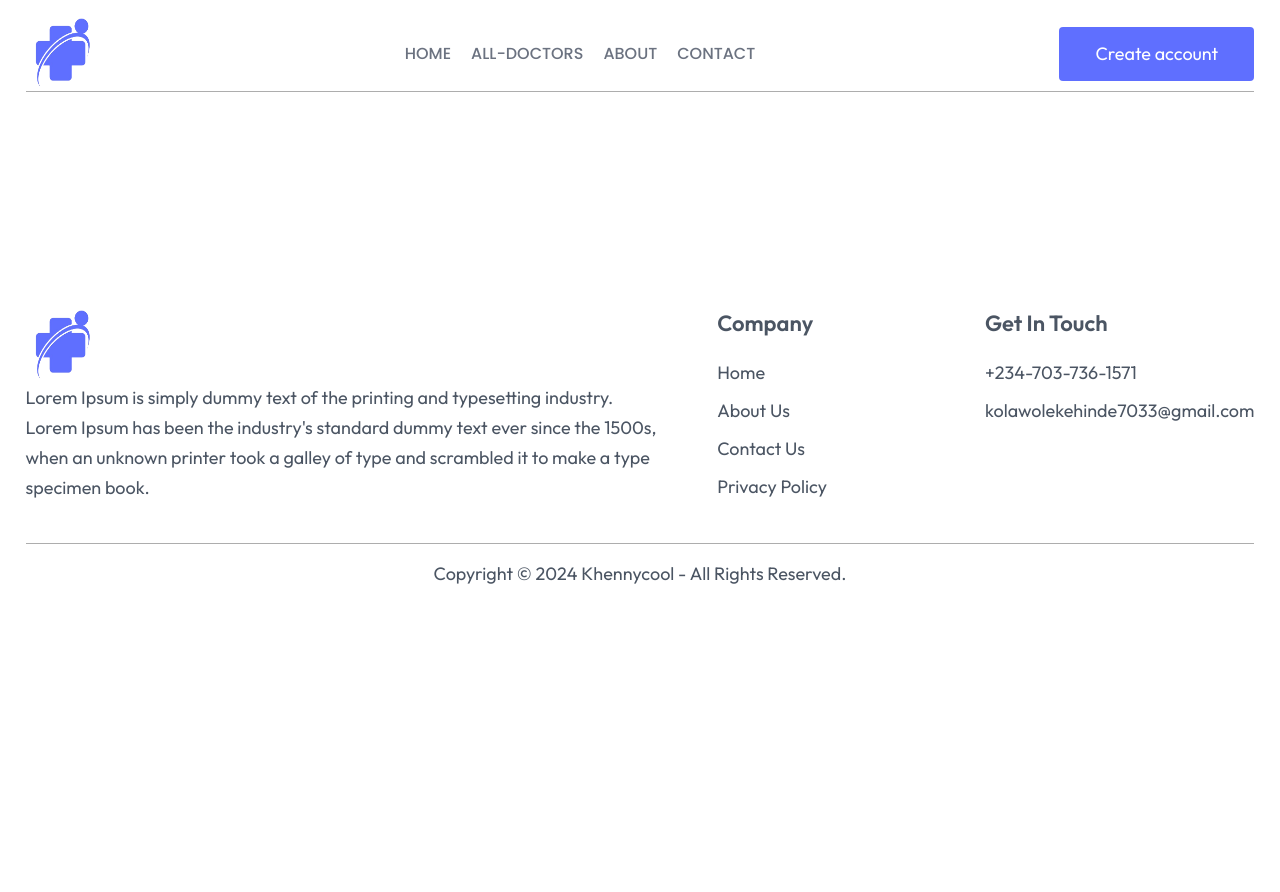
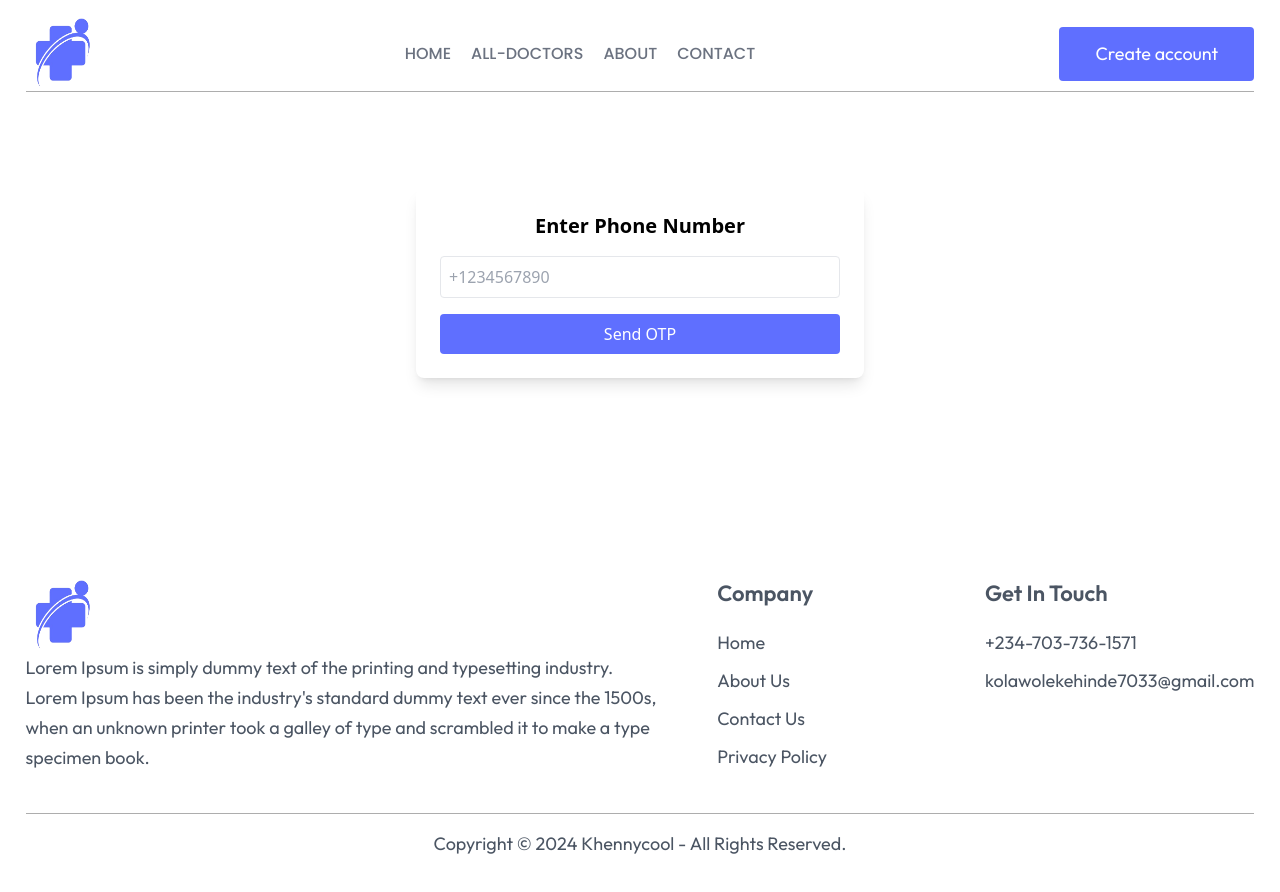
Before and after one commit to Kolawole-kehinde/Doctors-Appointment-App, a React (Vite) app: page /auth/verify-otp in a window 1280 px wide. Shown: the top 892 px of the page. Before the commit the page ends 800 px from the top, so only its background shows below. Built offline with nearby package versions, Linux system fonts and the light colour scheme; no server answers; the database is empty.

Commit message:
OTPVerificationPage completed

```diff
--- a/src/App.jsx
+++ b/src/App.jsx
@@ -13,6 +13,7 @@ import Navbar from "./Components/layout/Navbar";
 import Footer from "./Components/layout/Footer";
 import ProtectedRoute from "./Components/ProtectedRoute/ProtectedRoute";
 import ForgotPasswordPage from "./Pages/auth/ForgotPasswordPage";
+import OTPVerificationPage from "./Pages/auth/OTPVerificationPage";
 
 const App = () => {
   return (
@@ -25,6 +26,7 @@ const App = () => {
       <Route path="login" element={<LoginPage />} />
       <Route path="register" element={<RegisterPage />} />
       <Route path="forgot-password" element={<ForgotPasswordPage />} />
+      <Route path="/auth/verify-otp" element={<OTPVerificationPage />} />
     </Route>
 
     {/* Public Routes */}
--- /dev/null
+++ b/src/Pages/auth/OTPVerificationPage.jsx
@@ -0,0 +1,89 @@
+// OTPVerificationPage.jsx
+import React, { useState } from 'react';
+import { supabase } from '../../libs/supabase';
+import toast from 'react-hot-toast';
+
+
+const OTPVerificationPage = () => {
+  const [phone, setPhone] = useState('');
+  const [otp, setOtp] = useState('');
+  const [step, setStep] = useState(1); // 1 = enter phone, 2 = enter OTP
+  const [loading, setLoading] = useState(false);
+
+  const handleSendOtp = async () => {
+    setLoading(true);
+    const { error } = await supabase.auth.signInWithOtp({ phone });
+
+    if (error) {
+      toast.error("Failed to send OTP.");
+    } else {
+      toast.success("OTP sent to your phone.");
+      setStep(2);
+    }
+    setLoading(false);
+  };
+
+  const handleVerifyOtp = async () => {
+    setLoading(true);
+    const { data, error } = await supabase.auth.verifyOtp({
+      phone,
+      token: otp,
+      type: 'sms',
+    });
+
+    if (error) {
+      toast.error("Invalid OTP.");
+    } else {
+      toast.success("OTP verified. You can now reset your password.");
+      // Optionally redirect to password reset
+    }
+
+    setLoading(false);
+  };
+
+  return (
+    <div className="max-w-md mx-auto mt-20 p-6 bg-white shadow-lg rounded-lg space-y-4">
+      <h2 className="text-xl font-semibold text-center">
+        {step === 1 ? "Enter Phone Number" : "Enter OTP"}
+      </h2>
+
+      {step === 1 ? (
+        <>
+          <input
+            type="tel"
+            placeholder="+1234567890"
+            value={phone}
+            onChange={(e) => setPhone(e.target.value)}
+            className="w-full p-2 border rounded"
+          />
+          <button
+            onClick={handleSendOtp}
+            className="w-full bg-primary text-white py-2 rounded"
+            disabled={loading}
+          >
+            {loading ? "Sending..." : "Send OTP"}
+          </button>
+        </>
+      ) : (
+        <>
+          <input
+            type="text"
+            placeholder="Enter OTP"
+            value={otp}
+            onChange={(e) => setOtp(e.target.value)}
+            className="w-full p-2 border rounded"
+          />
+          <button
+            onClick={handleVerifyOtp}
+            className="w-full bg-primary text-white py-2 rounded"
+            disabled={loading}
+          >
+            {loading ? "Verifying..." : "Verify OTP"}
+          </button>
+        </>
+      )}
+    </div>
+  );
+};
+
+export default OTPVerificationPage;
```
